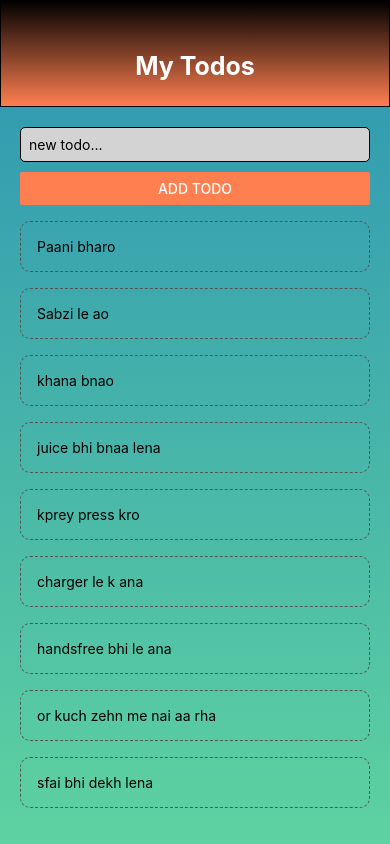
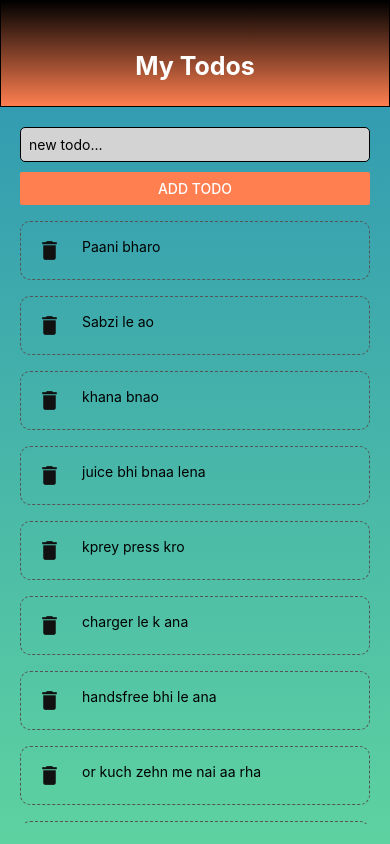
Before and after one commit to sulemanbutt5/React-Native-Tutorial, a React Native app: screen / in a window 390 px wide. Built offline with nearby package versions, Linux system fonts and the light colour scheme.

Commit message:
Todo App 1.2 (With Icons using @expo/vector-icons)

```diff
--- a/App.js
+++ b/App.js
@@ -4,6 +4,7 @@
 import Header from './components/header'
 import TodoItem from './components/todoitem';
 import AddTodo from './components/addtodo'
+
 
 export default function App() {
 
--- a/components/addtodo.js
+++ b/components/addtodo.js
@@ -1,5 +1,6 @@
 import React,{useState} from 'react'
 import { StyleSheet,Text, View, Button, TextInput } from 'react-native';
+
 
 export default function addtodo(props) {
 
--- a/components/todoitem.js
+++ b/components/todoitem.js
@@ -1,22 +1,32 @@
 import React from 'react'
-import { StyleSheet,Text, TouchableOpacity } from 'react-native';
+import { StyleSheet,Text, TouchableOpacity, View} from 'react-native';
+import {MaterialIcons} from '@expo/vector-icons'
 
 
 export default function TodoItem(props) {
     return (
-        <TouchableOpacity onPress={() => props.pressHandler(props.item.id)}>
-            <Text style={styles.item}>{props.item.text}</Text>
-        </TouchableOpacity>
+            <View style={styles.item}>
+                <TouchableOpacity onPress={() => props.pressHandler(props.item.id)}>
+                    <MaterialIcons name='delete' size={25} color='#111'/>
+                </TouchableOpacity>
+                <Text style={styles.itemText}>{props.item.text}</Text>
+            </View>
+
+
     )
 }
 
 const styles=StyleSheet.create({
     item:{
+        flexDirection:'row',
         padding:16,
         marginTop:16,
         borderColor:'#555',
         borderWidth:1,
         borderStyle:'dashed',
         borderRadius:10,
+    },
+    itemText:{
+        marginLeft:20,
     }
 })
```
